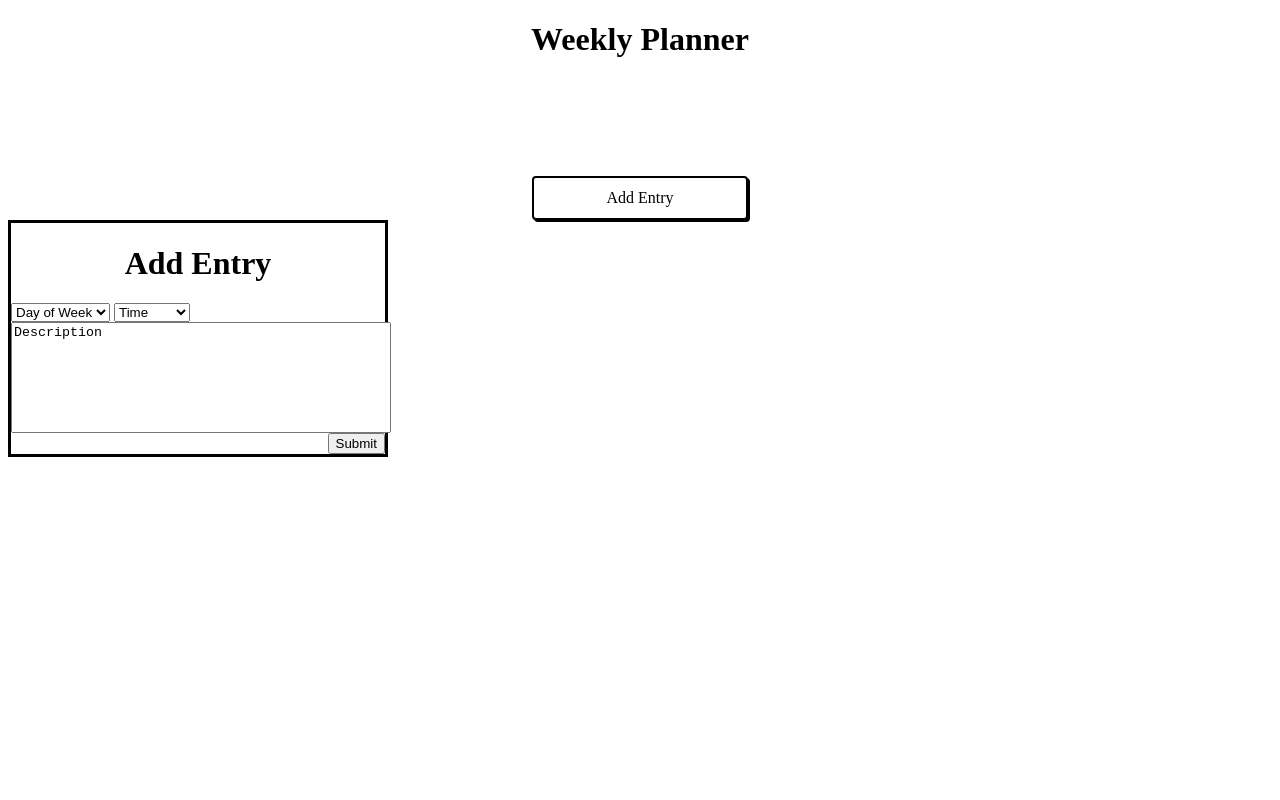
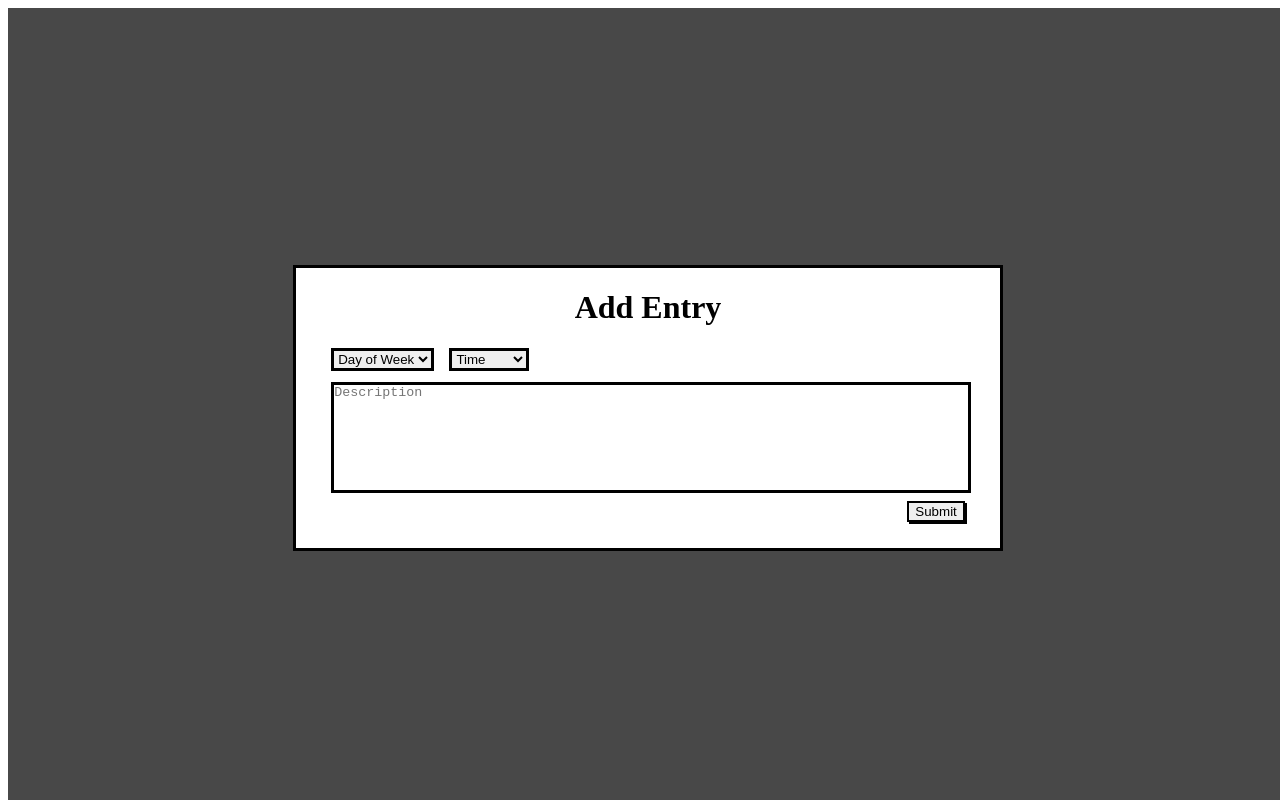
Before and after one commit to NicholasProdehl/week-planner, a plain HTML site: page index.html in a window 1280 px wide. Drawn offline with Linux system fonts and the light colour scheme.

Commit message:
We eating lunch nomnom

```diff
--- a/index.html
+++ b/index.html
@@ -7,6 +7,7 @@
   <link rel="stylesheet" href="styles.css">
 </head>
 <body>
+  <div class="container hidden">
     <div class="home-page">
       <div class="header">
         <h1>Weekly Planner</h1>
@@ -15,12 +16,15 @@
         <a href="#">Add Entry</a>
       </div>
     </div>
+  </div>
+  <div class="container active">
     <div class="modal-page">
       <div class="addEntry">
         <div class="row">
           <h1>Add Entry</h1>
         </div>
         <form>
+          <div class="entry-info">
             <div class="row">
               <select id="dayOfWeek">
                 <option value="dayOfWeek">Day of Week</option>
@@ -71,12 +75,14 @@
               </select>
             </div>
             <div class="row">
-          <textarea id="textInput" rows="7">Description</textarea>
+              <textarea id="textInput" rows="7" placeholder="Description"></textarea>
             </div>
             <div class="row submit">
               <input type="submit" id="submit" value="Submit">
             </div>
+          </div>
         </form>
+      </div>
     </div>
   </div>
   <script src="main.js"></script>
--- a/styles.css
+++ b/styles.css
@@ -1,3 +1,8 @@
+.container {
+  width: 100vw;
+  height: 100vh;
+}
+
 .main-page {
   display: block;
 }
@@ -29,25 +34,74 @@ a:hover {
 }
 
 .modal-page {
+  display: flex;
+  justify-content: center;
+  height: 100%;
+  align-items: center;
+  background-color: rgba(0, 0, 0, 0.719);
+}
+
+.addEntry {
+  width: 55%;
+  height: 35%;
+  border: solid;
+  align-items: center;
+  background-color: white;
   position: fixed;
 }
 
-.addEntry {
-  width: 200%;
-  border: solid;
-  align-items: center;
+select {
+  margin-bottom: 0.7rem;
+  margin-right: 0.7rem;
 }
 
 #textInput {
   display: block;
   width: 100%;
+  padding: 0;
 }
 
 .submit {
   display: flex;
   justify-content: right;
+  padding-right: 0;
+  margin-top: 0.5rem;
+}
+
+#submit {
+  box-shadow: 2px 2px;
+  border: solid;
+  border-radius: 0;
+  border-width: 2px;
 }
 
 textarea {
   resize: none;
 }
+
+.hidden {
+  display: none;
+}
+
+.entry-info {
+  width: 90%;
+  height: 90%;
+  margin-left: auto;
+  margin-right: auto;
+}
+
+select,
+textarea {
+  border-width: 1px;
+  border: solid black;
+  border-radius: 0;
+}
+
+.active {
+  position: fixed;
+  z-index: 1;
+}
+
+.unactive {
+  z-index: 0;
+}
```
Lines whose indentation alone changed are shown as unchanged.
